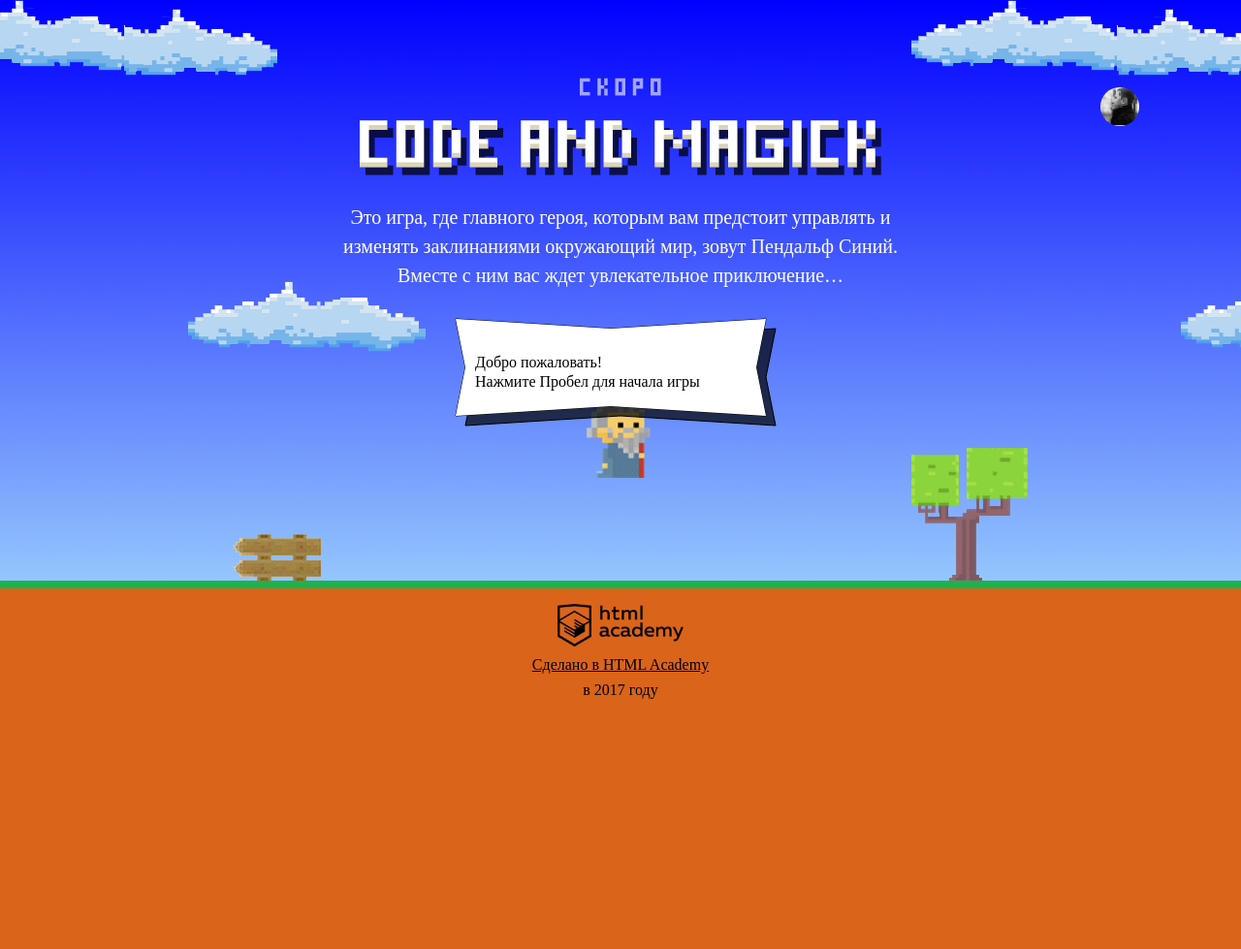
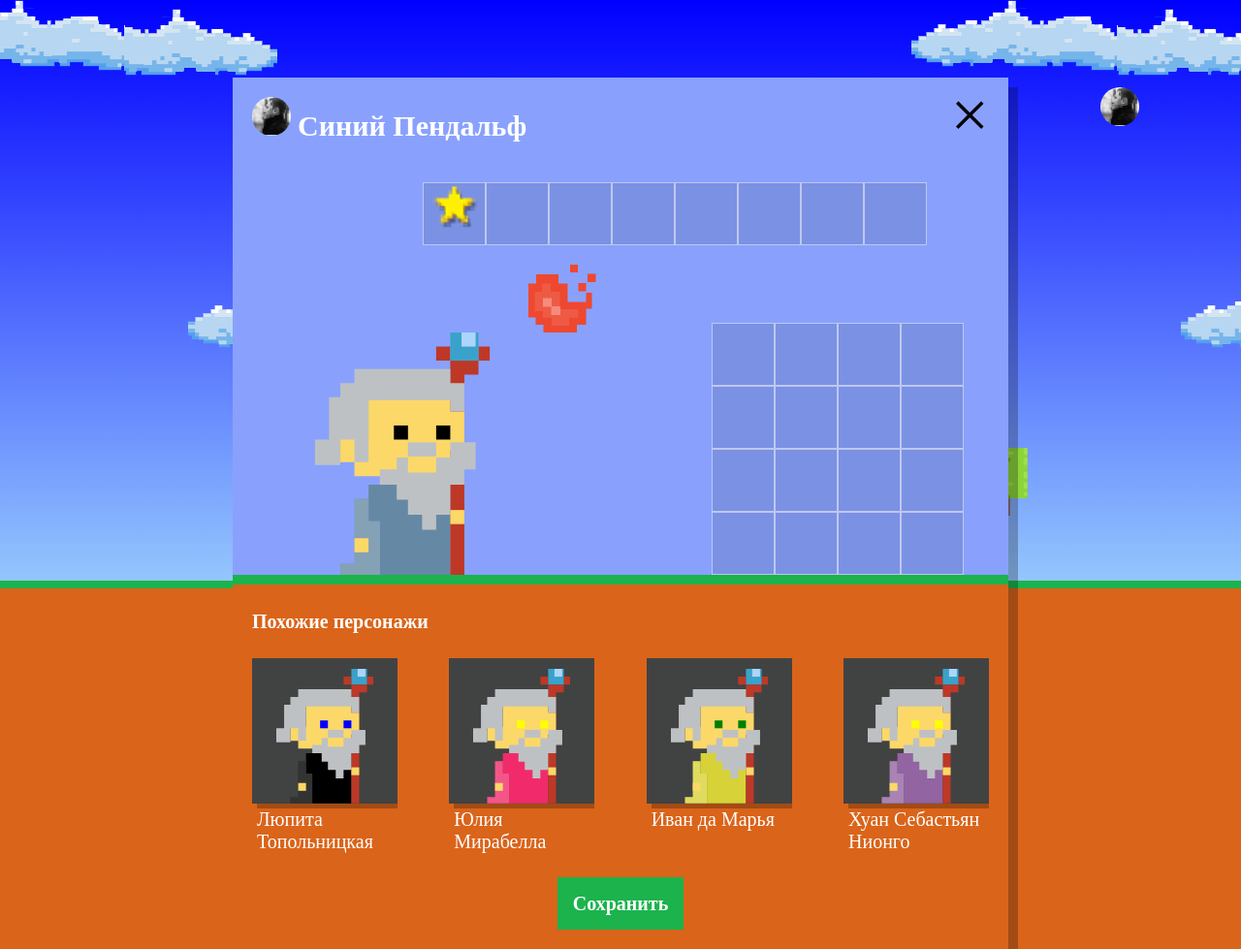
Before and after one commit to Gold-Lion/614545-code-and-magick-19, a website: page index.html in a window 1280 px wide. Shown: the whole page at 97% size. Before the commit the page ends 800 px from the top, so only its background shows below. Drawn offline with Linux system fonts and the light colour scheme; a web font is replaced by a local one.

Commit message:
Отрисовал похожих волшебников

```diff
--- a/index.html
+++ b/index.html
@@ -202,6 +202,7 @@
   };
 </script>
 <script src="js/stat.js"></script>
+<script src="js/setup.js"></script>
 <script src="js/game.js"></script>
 
 </body>
--- /dev/null
+++ b/js/setup.js
@@ -0,0 +1,64 @@
+'use strict';
+
+const WIZARD_NAMES = ['Иван','Хуан Себастьян','Мария','Кристоф','Виктор','Юлия','Люпита','Вашингтон'];
+const WIZARD_SURNAMES = ['да Марья','Верон','Мирабелла','Вальц','Онопко','Топольницкая','Нионго','Ирвинг'];
+const WIZARD_COAT_COLOR = ['rgb(101, 137, 164)','rgb(241, 43, 107)','rgb(146, 100, 161)','rgb(56, 159, 117)','rgb(215, 210, 55)','rgb(0, 0, 0)',];
+const WIZARD_EYES_COLOR = ['black','red','blue','yellow','green',];
+const COUT_SIMILAR_WIZARDS = 4;
+const setup = document.querySelector('.setup');
+const similarList = setup.querySelector('.setup-similar-list');
+const similarTemplate = document.querySelector('#similar-wizard-template').content.querySelector('.setup-similar-item');
+
+const openSetup = () => {
+  setup.classList.remove('hidden');
+};
+
+const activeSetupSimilar = () => {
+  setup.querySelector('.setup-similar').classList.remove('hidden');
+};
+
+const getRandomElementArr = (arr) => {
+  return arr[getRandomNumber(0, arr.length - 1)];
+};
+
+const createSimilarWizard = () => {
+  let similarWizard = {
+    names: getRandomElementArr(WIZARD_NAMES),
+    surnames: getRandomElementArr(WIZARD_SURNAMES),
+    coatColor: getRandomElementArr(WIZARD_COAT_COLOR),
+    eyesColor: getRandomElementArr(WIZARD_EYES_COLOR)
+  };
+
+  return similarWizard;
+};
+
+const getArraySimilarWizards = (total) => {
+  let similarWizardsArr = [];
+
+  for (let i = 0; i < total.length; i++) {
+    similarWizardsArr.push(createSimilarWizard());
+  }
+
+  return similarWizardsArr;
+};
+
+const renderSimilarWizards = (wizards) => {
+  let similarFragment = document.createDocumentFragment();
+
+  for (let i = 0; i < COUT_SIMILAR_WIZARDS; i++) {
+    let wizard = wizards[i];
+
+    let newSimilarItem = similarTemplate.cloneNode(true);
+    newSimilarItem.querySelector('.setup-similar-label').textContent = `${wizard.names} ${wizard.surnames}`;
+    newSimilarItem.querySelector('.wizard-coat').style.fill = wizard.coatColor;
+    newSimilarItem.querySelector('.wizard-eyes').style.fill = wizard.eyesColor;
+
+    similarFragment.appendChild(newSimilarItem);
+  }
+
+  similarList.appendChild(similarFragment);
+};
+
+renderSimilarWizards(getArraySimilarWizards(WIZARD_NAMES));
+openSetup();
+activeSetupSimilar();
--- a/js/stat.js
+++ b/js/stat.js
@@ -48,7 +48,7 @@ window.renderStatistics = (ctx, names, times) => {
   const minTime = getMinElement(times);
 
   names.forEach((player, i) => {
-    ctx.fillStyle = (player === 'Вы') ? 'rgba(255, 0, 0, 1)' : 'hsl(240,' + getRandomNumber(0, 100) + '%,' + getRandomNumber(10, 90) + '%)';
+    ctx.fillStyle = (player === 'Вы') ? 'rgba(255, 0, 0, 1)' : `hsl(240, ${getRandomNumber(0, 100)}%, ${getRandomNumber(10, 90)}%)`;
     ctx.fillRect(CLOUD_X + BAR_GAP + (WIDTH_BAR + BAR_GAP) * i, TEXT_Y - FONT_GAP + MINI_GAP, WIDTH_BAR, -(HEIGHT_BAR * times[i]) / maxTime);
     ctx.fillStyle = '#000';
     ctx.fillText(player, TEXT_X + (WIDTH_BAR + BAR_GAP) * i, TEXT_Y + MINI_GAP);
@@ -57,7 +57,7 @@ window.renderStatistics = (ctx, names, times) => {
 
   let message = (Math.round(times[names.indexOf('Вы')] === minTime)) ?
     'Ура Вы победили!' :
-    'Жаль, но Вы проиграли 😢\n' + names[times.indexOf(minTime)] + ' был(а), быстрее Вас!';
+    `Жаль, но Вы проиграли 😢\n${names[times.indexOf(minTime)]} был(а), быстрее Вас!`;
 
-  createMessage(ctx, message + '\nСписок результатов:');
+  createMessage(ctx, `${message}\nСписок результатов:`);
 };
```
